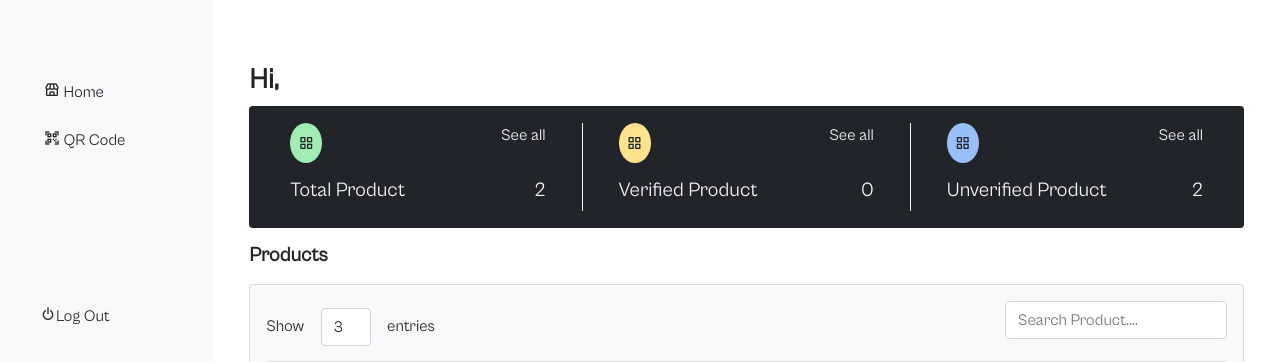
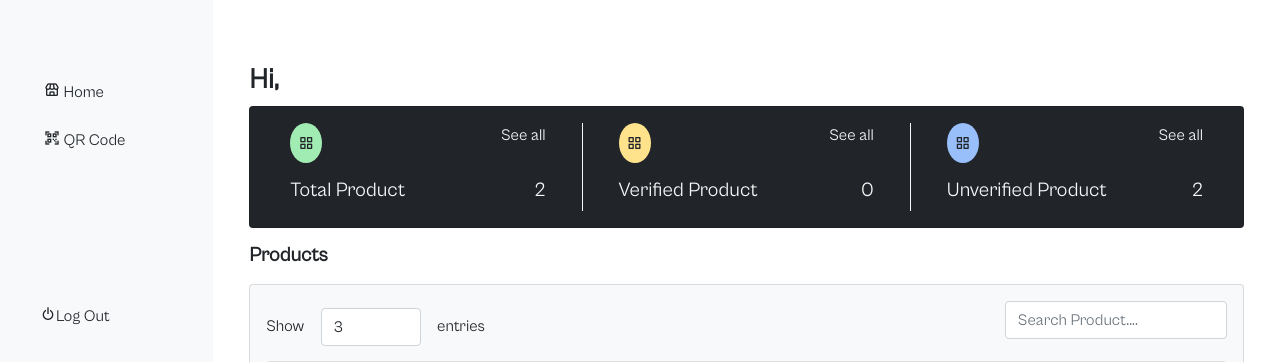
Before and after one commit to ephraimphrase/qrcodegen, a Django app: page /home/ in a window 1280 px wide. Shown: the top 362 px of the page. Run offline with Django 4.2, Linux system fonts and the light colour scheme; a user stored in the database is signed in; data comes from the database, SQL or seed files in the repository; some libraries are stand-ins or nearby versions.

Commit message:
select function

```diff
--- a/static/styles/main.css
+++ b/static/styles/main.css
@@ -50,5 +50,5 @@
 }
 
 .page_range{
-    width: 50px;
+    width: 100px;
 }
```
